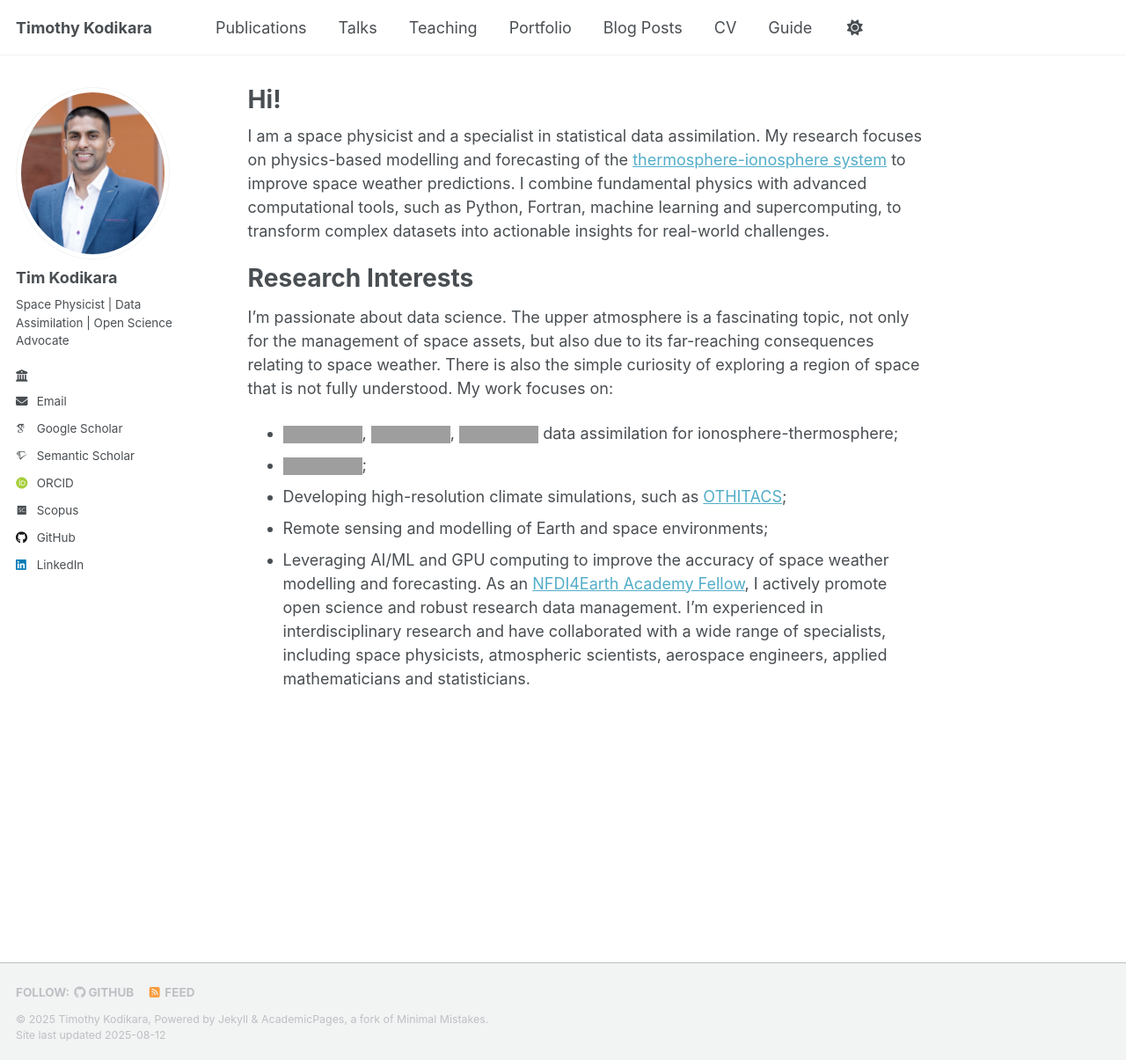
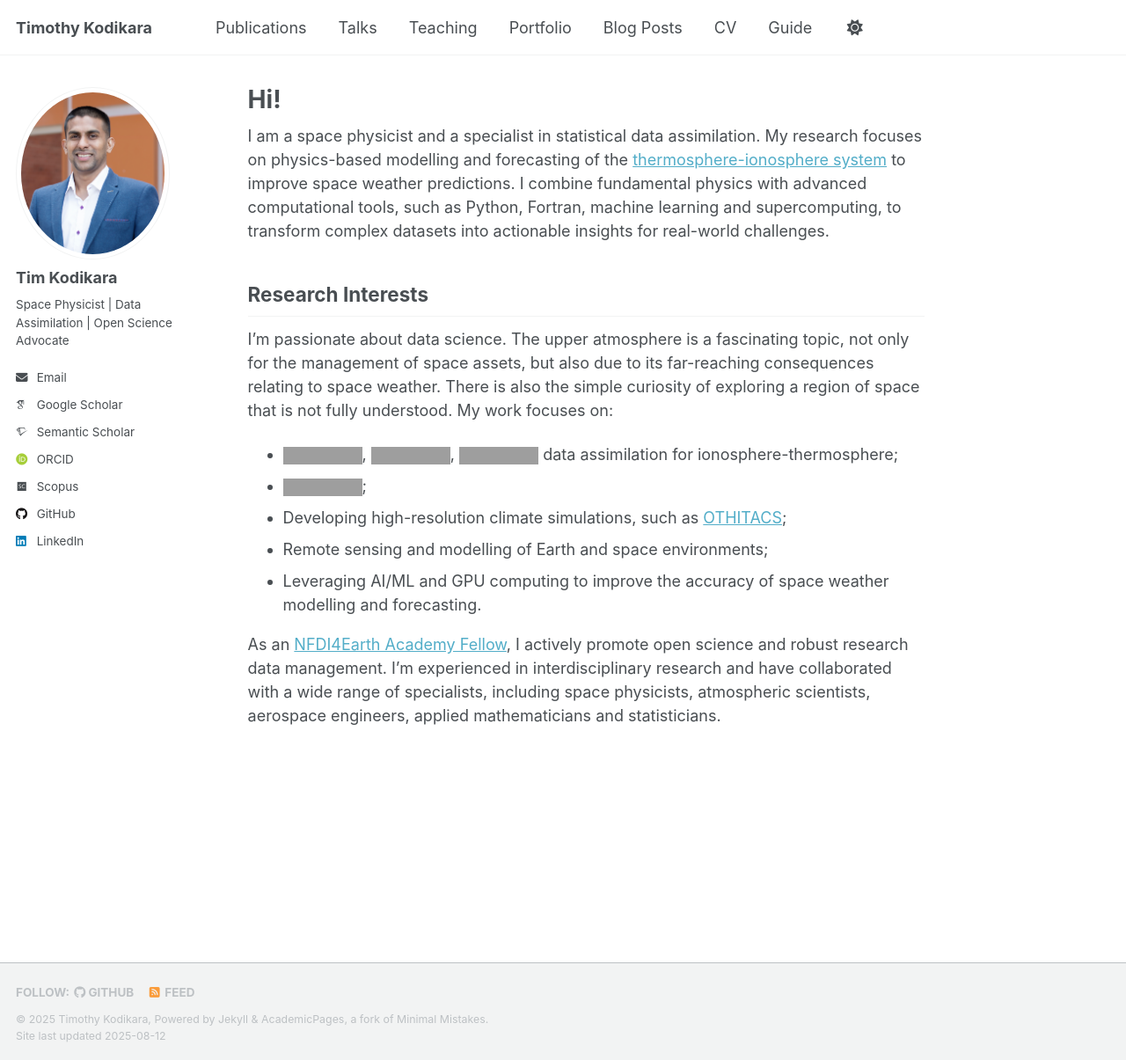
Before and after one commit to TimKod/timkod.github.io, a Jekyll site: the page built from _pages/about.md, in a window 1280 px wide and 1205 px high. Shown: the whole window at 88% size. Built offline with Jekyll 4.4.1, drawn with Linux system fonts in a browser that asks for light colours; some web fonts are replaced; a script that is not in the unit is left out; grey boxes are pictures that could not be loaded.

```diff
--- a/_config.yml
+++ b/_config.yml
@@ -27,7 +27,7 @@ author:
   pronouns         : # example: "she/her"
   bio              : "Space Physicist | Data Assimilation | Open Science Advocate"
   # location         : "Down to Earth"
-  employer         : ""
+  employer         : # ""
   uri              : # URL
   email            : "Timothy(encriptDot);.Kodikara@gmail(encriptDot);.com"
 
```
Also changed, not shown: _pages/about.md (+3 -2 lines), _pages/codes_tools.md (+0 -3 lines), _pages/publications.md (+0 -3 lines), _pages/talks.md (+0 -3 lines).
